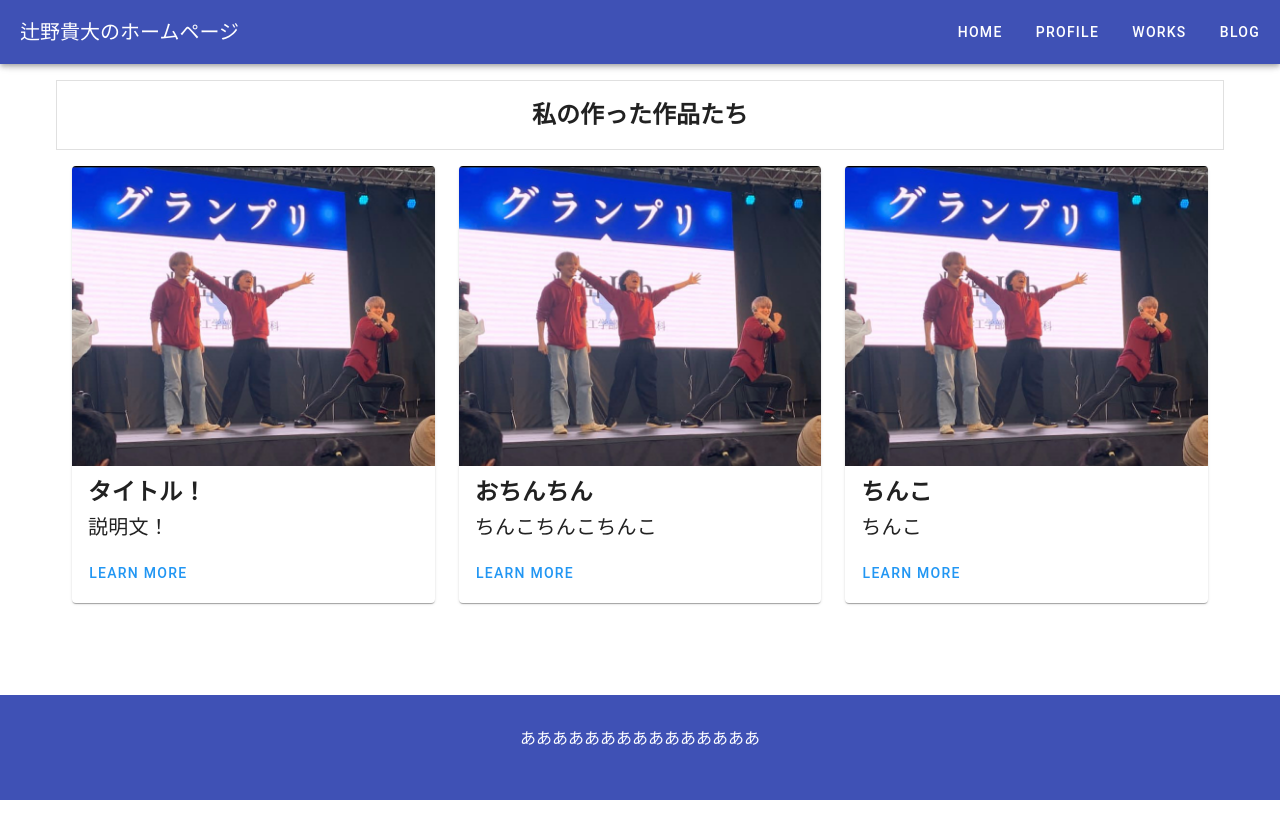
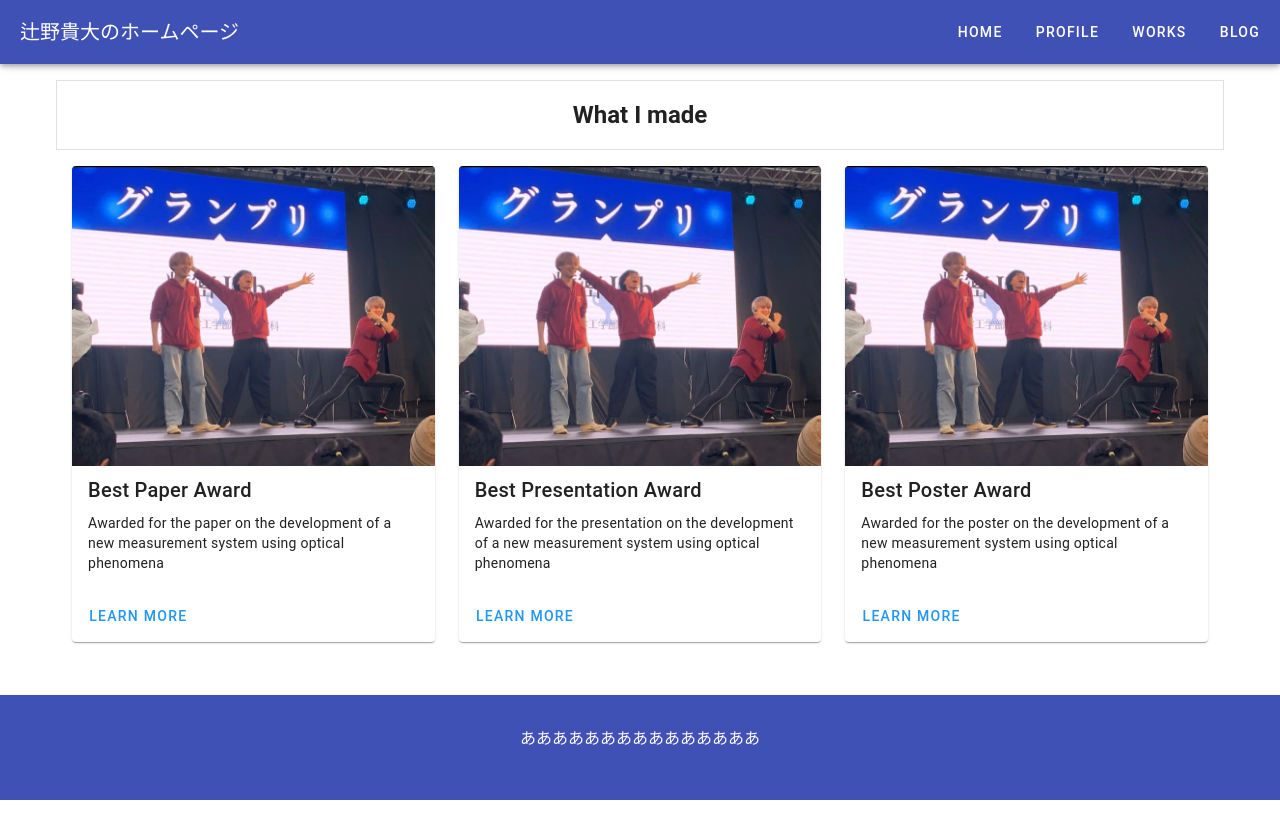
Before and after one commit to tsujitakaa117/my-portfolio, a Vue app: page /#/works in a window 1280 px wide. Shown: the top 838 px of the page. After the commit the page ends 800 px from the top, so only its background shows below. Built offline with nearby package versions, Linux system fonts and the light colour scheme.

Commit message:
profile dialogを掲載

```diff
--- /dev/null
+++ b/src/components/BorderText.vue
@@ -0,0 +1,22 @@
+<template>
+    <v-container class="border">
+    <v-row>
+      <v-col class="text-center">
+        <h2>{{ text }}</h2>
+      </v-col>
+    </v-row>
+  </v-container>
+</template>
+
+
+
+<script>
+export default {
+  props: {
+    text: {
+      type: String,
+      required: true,
+    },
+  },
+};
+</script>
--- /dev/null
+++ b/src/components/CardComponent.vue
@@ -0,0 +1,53 @@
+<template>
+    <v-col cols="12" sm="6" md="4">
+      <v-card>
+        <!-- カード画像 -->
+        <v-img
+          :src="image"
+          alt="Card Image"
+          height="300px"
+          cover
+        ></v-img>
+
+        <!-- カードタイトルと詳細 -->
+        <v-card-title>{{ title }}</v-card-title>
+        <v-card-text>{{ description }}</v-card-text>
+
+        <!-- LEARN MORE ボタン -->
+        <v-card-actions>
+          <v-btn text color="blue" @click="dialog = true">Learn More</v-btn>
+        </v-card-actions>
+      </v-card>
+
+      <!-- 拡大表示用のダイアログ -->
+      <v-dialog v-model="dialog" max-width="600px">
+        <v-card>
+          <v-img :src="image" alt="Card Image" height="400px" cover></v-img>
+          <v-card-title>{{ title }}</v-card-title>
+          <v-card-text>{{ expandedDescription }}</v-card-text>
+          <v-card-actions>
+            <v-btn text color="blue" @click="dialog = false">Close</v-btn>
+          </v-card-actions>
+        </v-card>
+      </v-dialog>
+    </v-col>
+  </template>
+
+
+
+  <script>
+  export default {
+    name: "CardComponent",
+    props: {
+      title: String,
+      description: String,
+      image: String,
+      expandedDescription: String,
+    },
+    data() {
+      return {
+        dialog: false,
+      };
+    },
+  };
+  </script>
--- /dev/null
+++ b/src/components/profilecard.vue
@@ -0,0 +1,91 @@
+<template>
+    <v-container fluid class="profile-container">
+    <!-- プロフィールカード -->
+    <v-row justify="center">
+      <v-col cols="12" md="6">
+        <v-card height = "auto">
+          <!-- プロフィール画像 -->
+          <v-img
+            :src="require('../assets/me.jpg')"
+            alt="Profile Picture"
+            height="auto"
+            class="grey lighten-2"
+            cover
+          ></v-img>
+
+          <!-- プロフィール詳細 -->
+          <v-card-title class="headline">Takahiro Tsujino</v-card-title>
+          <v-card-subtitle>Engineer / Developer / Researcher</v-card-subtitle>
+
+          <v-card-text>
+            初めまして、私の名前は辻野貴大です<br>
+            私は東京大学の学生で、エンジニア、開発者、研究者として活動しています。<br>
+            私の専門分野は計測工学、Web開発、Unityによるゲーム開発です。<br>
+            これまでに多くのプロジェクトに携わり、様々な技術を習得してきました。<br>
+            今後も新しい技術を学び、新しいプロジェクトに挑戦していきたいと考えています。<br>
+          </v-card-text>
+
+          <!-- ソーシャルメディアリンク -->
+
+        </v-card>
+      </v-col>
+    </v-row>
+
+    <!-- スキルセクション -->
+    <v-row justify="center" class="mt-5">
+      <v-col cols="12" md="6">
+        <v-card>
+          <v-card-title>Skills</v-card-title>
+          <v-card-text>
+            <v-chip-group column>
+              <v-chip color="primary" dark>JavaScript</v-chip>
+              <v-chip color="secondary" dark>Vue.js</v-chip>
+              <v-chip color="blue" dark>Python</v-chip>
+              <v-chip color="green" dark>Team Management</v-chip>
+              <v-chip color="green" dark>Unity</v-chip>
+            </v-chip-group>
+          </v-card-text>
+        </v-card>
+      </v-col>
+    </v-row>
+
+    <!-- プロジェクトセクション -->
+    <v-row justify="center" class="mt-5">
+      <v-col cols="12" md="6">
+        <v-card>
+          <v-card-title>Projects</v-card-title>
+          <v-card-text>
+            <v-list dense>
+              <v-list-item>
+                <v-list-item-content>
+                  <v-list-item-title>Project 1: 原子スケール分解能を持つ、次世代リニアエンコーダの開発</v-list-item-title>
+                  <v-list-item-subtitle>光学現象を用いて今までにない計測システムの開発をしています</v-list-item-subtitle>
+                </v-list-item-content>
+              </v-list-item>
+              <v-list-item>
+                <v-list-item-content>
+                  <v-list-item-title>Project 2: Unityを用いたゲーム開発</v-list-item-title>
+                  <v-list-item-subtitle>UnityとOculus Questを用いて世界観に没入できるVRゲームを開発しています</v-list-item-subtitle>
+                </v-list-item-content>
+              </v-list-item>
+              <v-list-item>
+                <v-list-item-content>
+                  <v-list-item-title>Project 3: Vue.jsを用いたHP作成</v-list-item-title>
+                  <v-list-item-subtitle>UI/UXデザインについて勉強しており、HPを作成しています</v-list-item-subtitle>
+                </v-list-item-content>
+              </v-list-item>
+            </v-list>
+          </v-card-text>
+        </v-card>
+      </v-col>
+    </v-row>
+  </v-container>
+</template>
+
+
+
+<script>
+export default {
+  name: 'ProfileCard',
+};
+</script>
--- a/src/views/ProfilePage.vue
+++ b/src/views/ProfilePage.vue
@@ -1,175 +1,60 @@
 <template>
-   <v-container fluid class="profile-container">
-    <!-- プロフィールカード -->
+  <profilecard></profilecard>
+  <BorderText text="Awards"></BorderText>
+  <v-container fluid class="profile-container">
     <v-row justify="center">
-      <v-col cols="12" md="6">
-        <v-card height = "auto">
-          <!-- プロフィール画像 -->
-          <v-img
-            :src="require('../assets/me.jpg')"
-            alt="Profile Picture"
-            height="auto"
-            class="grey lighten-2"
-            cover
-          ></v-img>
-
-          <!-- プロフィール詳細 -->
-          <v-card-title class="headline">Takahiro Tsujino</v-card-title>
-          <v-card-subtitle>Engineer / Developer / Researcher</v-card-subtitle>
-
-          <v-card-text height = "auto">
-            初めまして、私の名前は辻野貴大です<br>
-            私は東京大学の学生で、エンジニア、開発者、研究者として活動しています。<br>
-            私の専門分野は計測工学、Web開発、Unityによるゲーム開発です。<br>
-            これまでに多くのプロジェクトに携わり、様々な技術を習得してきました。<br>
-            今後も新しい技術を学び、新しいプロジェクトに挑戦していきたいと考えています。<br>
-          </v-card-text>
-
-          <!-- ソーシャルメディアリンク -->
-          <v-card-actions>
-            <v-btn icon>
-              <v-icon color="blue darken-2">mdi-linkedin</v-icon>
-            </v-btn>
-            <v-btn icon>
-              <v-icon color="indigo">mdi-github</v-icon>
-            </v-btn>
-            <v-btn icon>
-              <v-icon color="red">mdi-instagram</v-icon>
-            </v-btn>
-          </v-card-actions>
-        </v-card>
-      </v-col>
-    </v-row>
-
-    <!-- スキルセクション -->
-    <v-row justify="center" class="mt-5">
-      <v-col cols="12" md="6">
-        <v-card>
-          <v-card-title>Skills</v-card-title>
-          <v-card-text>
-            <v-chip-group column>
-              <v-chip color="primary" dark>JavaScript</v-chip>
-              <v-chip color="secondary" dark>Vue.js</v-chip>
-              <v-chip color="blue" dark>Python</v-chip>
-              <v-chip color="green" dark>Team Management</v-chip>
-              <v-chip color="green" dark>Unity</v-chip>
-            </v-chip-group>
-          </v-card-text>
-        </v-card>
-      </v-col>
-    </v-row>
-
-    <!-- プロジェクトセクション -->
-    <v-row justify="center" class="mt-5">
-      <v-col cols="12" md="6">
-        <v-card>
-          <v-card-title>Projects</v-card-title>
-          <v-card-text>
-            <v-list dense>
-              <v-list-item>
-                <v-list-item-content>
-                  <v-list-item-title>Project 1: 原子スケール分解能を持つ、次世代リニアエンコーダの開発</v-list-item-title>
-                  <v-list-item-subtitle>光学現象を用いて今までにない計測システムの開発をしています</v-list-item-subtitle>
-                </v-list-item-content>
-              </v-list-item>
-              <v-list-item>
-                <v-list-item-content>
-                  <v-list-item-title>Project 2: Unityを用いたゲーム開発</v-list-item-title>
-                  <v-list-item-subtitle>UnityとOculus Questを用いて世界観に没入できるVRゲームを開発しています</v-list-item-subtitle>
-                </v-list-item-content>
-              </v-list-item>
-              <v-list-item>
-                <v-list-item-content>
-                  <v-list-item-title>Project 3: Vue.jsを用いたHP作成</v-list-item-title>
-                  <v-list-item-subtitle>UI/UXデザインについて勉強しており、HPを作成しています</v-list-item-subtitle>
-                </v-list-item-content>
-              </v-list-item>
-            </v-list>
-          </v-card-text>
-        </v-card>
-      </v-col>
+      <CardComponent
+        v-for="award in awards"
+        :key="award.title"
+        :title="award.title"
+        :description="award.description"
+        :image="award.image"
+        :expandedDescription="award.expandedDescription"
+      ></CardComponent>
     </v-row>
   </v-container>
-    <v-container class="border">
-    <v-row>
-      <v-col class="text-center">
-        <h2>Awards</h2>
-      </v-col>
-    </v-row>
-  </v-container>
-    <v-container fluid height="1400px">
-      <v-row justify="center">
-        <v-col>
-    <v-card max-width="400">
-    <v-img
-      :src="require('../assets/IMG_2910.jpg')"
-      alt="Desert"
-      height="300px"
-      class="grey lighten-2"
-      cover
-    ></v-img>
-    <v-card-title primary-title>
-      <div>
-        <h3 class="headline mb-0">五月祭2024 グランプリ受賞</h3>
-        <div class="grey--text">東大の学園祭である五月祭にて企画最優秀賞を獲得しました</div>
-      </div>
-    </v-card-title>
-
-    <v-card-actions>
-      <v-btn text color="blue">Learn More</v-btn>
-    </v-card-actions>
-  </v-card>
-  </v-col>
-  <v-col>
-  <v-card max-width="400">
-    <v-img
-      :src="require('../assets/IMG_2910.jpg')"
-      alt="Desert"
-      height="300px"
-      class="grey lighten-2"
-      cover
-    ></v-img>
-    <v-card-title primary-title>
-      <div>
-        <h3 class="headline mb-0">おちんちん</h3>
-        <div class="grey--text">ちんこちんこちんこ</div>
-      </div>
-    </v-card-title>
-
-    <v-card-actions>
-      <v-btn text color="blue">Learn More</v-btn>
-    </v-card-actions>
-  </v-card>
-  </v-col>
-  <v-col>
-  <v-card max-width="400">
-    <v-img
-      :src="require('../assets/IMG_2910.jpg')"
-      alt="Desert"
-      height="300px"
-      class="grey lighten-2"
-      cover
-    ></v-img>
-    <v-card-title primary-title>
-      <div>
-        <h3 class="headline mb-0">ちんこ</h3>
-        <div class="grey--text">ちんこ</div>
-      </div>
-    </v-card-title>
-
-    <v-card-actions>
-      <v-btn text color="blue">Learn More</v-btn>
-    </v-card-actions>
-  </v-card>
-  </v-col>
-</v-row>
-</v-container>
   </template>
 
   <script>
+  import profilecard from '@/components/profilecard.vue';
+  import CardComponent from "@/components/CardComponent.vue"; // カードコンポーネントをインポート
+  import BorderText from '@/components/BorderText.vue';
+
+
   export default {
-    name: 'ProfilePage',
+    components: {
+      profilecard,
+      CardComponent,
+      BorderText,
+    },
+    data() {
+      return {
+        Text: "Awards",
+        awards: [
+          {
+            title: "Best Paper Award",
+            description: "Awarded for the paper on the development of a new measurement system using optical phenomena",
+            image: require("@/assets/IMG_2910.jpg"),
+            expandedDescription: "This paper was awarded for the development of a new measurement system using optical phenomena. The system has a resolution of atomic scale and is expected to be used in various fields.",
+          },
+          {
+            title: "Best Presentation Award",
+            description: "Awarded for the presentation on the development of a new measurement system using optical phenomena",
+            image: require("@/assets/IMG_2910.jpg"),
+            expandedDescription: "This presentation was awarded for the development of a new measurement system using optical phenomena. The system has a resolution of atomic scale and is expected to be used in various fields.",
+          },
+          {
+            title: "Best Poster Award",
+            description: "Awarded for the poster on the development of a new measurement system using optical phenomena",
+            image: require("@/assets/IMG_2910.jpg"),
+            expandedDescription: "This poster was awarded for the development of a new measurement system using optical phenomena. The system has a resolution of atomic scale and is expected to be used in various fields.",
+          },
+        ],
+      };
+    },
   };
+
+
 
 
   </script>
--- a/src/views/WorksPage.vue
+++ b/src/views/WorksPage.vue
@@ -1,93 +1,68 @@
 <template>
-
-
-  <!-- タイトル -->
-  <v-container class="border">
-    <v-row>
-      <v-col class="text-center">
-        <h2>私の作った作品たち</h2>
-      </v-col>
-    </v-row>
-  </v-container>
-    <v-container fluid height="1400px">
+  <BorderText text="What I made"></BorderText>
+  <v-container fluid class="profile-container">
     <v-row justify="center">
-        <v-col>
-    <v-card max-width="400">
-    <v-img
-      :src="require('../assets/IMG_2910.jpg')"
-      alt="Desert"
-      height="300px"
-      class="grey lighten-2"
-      cover
-    ></v-img>
-    <v-card-title primary-title>
-      <div>
-        <h3 class="headline mb-0">タイトル！</h3>
-        <div class="grey--text">説明文！</div>
-      </div>
-    </v-card-title>
-
-    <v-card-actions>
-      <v-btn text color="blue">Learn More</v-btn>
-    </v-card-actions>
-  </v-card>
-  </v-col>
-  <v-col>
-  <v-card max-width="400">
-    <v-img
-      :src="require('../assets/IMG_2910.jpg')"
-      alt="Desert"
-      height="300px"
-      class="grey lighten-2"
-      cover
-    ></v-img>
-    <v-card-title primary-title>
-      <div>
-        <h3 class="headline mb-0">おちんちん</h3>
-        <div class="grey--text">ちんこちんこちんこ</div>
-      </div>
-    </v-card-title>
-
-    <v-card-actions>
-      <v-btn text color="blue">Learn More</v-btn>
-    </v-card-actions>
-  </v-card>
-  </v-col>
-  <v-col>
-  <v-card max-width="400">
-    <v-img
-      :src="require('../assets/IMG_2910.jpg')"
-      alt="Desert"
-      height="300px"
-      class="grey lighten-2"
-      cover
-    ></v-img>
-    <v-card-title primary-title>
-      <div>
-        <h3 class="headline mb-0">ちんこ</h3>
-        <div class="grey--text">ちんこ</div>
-      </div>
-    </v-card-title>
-
-    <v-card-actions>
-      <v-btn text color="blue">Learn More</v-btn>
-    </v-card-actions>
-  </v-card>
-  </v-col>
+      <CardComponent
+        v-for="award in awards"
+        :key="award.title"
+        :title="award.title"
+        :description="award.description"
+        :image="award.image"
+        :expandedDescription="award.expandedDescription"
+      ></CardComponent>
     </v-row>
   </v-container>
   </template>
 
+  <script>
+  import CardComponent from "@/components/CardComponent.vue"; // カードコンポーネントをインポート
+  import BorderText from '@/components/BorderText.vue';
+
+
+  export default {
+    components: {
+      CardComponent,
+      BorderText,
+    },
+    data() {
+      return {
+        Text: "Awards",
+        awards: [
+          {
+            title: "Best Paper Award",
+            description: "Awarded for the paper on the development of a new measurement system using optical phenomena",
+            image: require("@/assets/IMG_2910.jpg"),
+            expandedDescription: "This paper was awarded for the development of a new measurement system using optical phenomena. The system has a resolution of atomic scale and is expected to be used in various fields.",
+          },
+          {
+            title: "Best Presentation Award",
+            description: "Awarded for the presentation on the development of a new measurement system using optical phenomena",
+            image: require("@/assets/IMG_2910.jpg"),
+            expandedDescription: "This presentation was awarded for the development of a new measurement system using optical phenomena. The system has a resolution of atomic scale and is expected to be used in various fields.",
+          },
+          {
+            title: "Best Poster Award",
+            description: "Awarded for the poster on the development of a new measurement system using optical phenomena",
+            image: require("@/assets/IMG_2910.jpg"),
+            expandedDescription: "This poster was awarded for the development of a new measurement system using optical phenomena. The system has a resolution of atomic scale and is expected to be used in various fields.",
+          },
+        ],
+      };
+    },
+  };
 
 
 
-<script>
-export default {
-    name: 'WorksPage',
-};
 
   </script>
 
 
+
+
+
+
+
   <style scoped>
+
+
   </style>
```
Also changed, not shown: 8 other files (tests, documents, lock files or other folders). Lines whose indentation alone changed are shown as unchanged.
